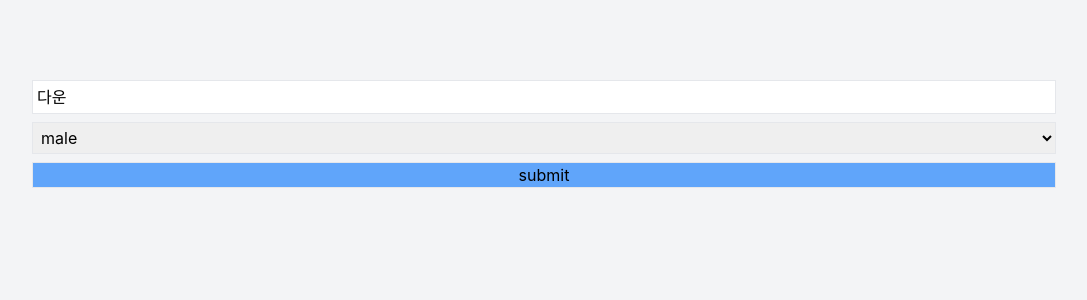
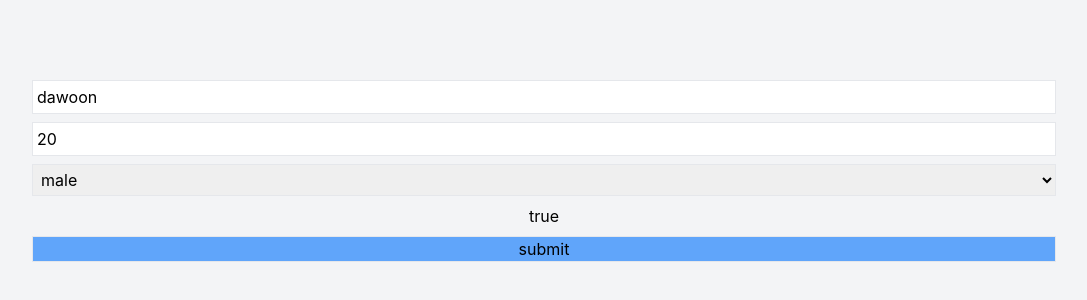
Before and after one commit to hec8897/useHookForm, a React (Create React App) app: page / in a window 1280 px wide. Shown: the part 176-476 px from the top of the page, without its empty margins (96-1183 px from the left). Built offline with nearby package versions, Linux system fonts and the light colour scheme.

Commit message:
Add option (#3)
* register 기본 옵션

Signed-off-by: kim dawoon <dw.kim1@greenlabs.co.kr>

* 에러 메세지 추가

Signed-off-by: kim dawoon <dw.kim1@greenlabs.co.kr>

Signed-off-by: kim dawoon <dw.kim1@greenlabs.co.kr>
Co-authored-by: kim dawoon <dw.kim1@greenlabs.co.kr>

```diff
--- a/src/App.tsx
+++ b/src/App.tsx
@@ -3,9 +3,14 @@ import "./App.css";
 import { useForm } from "react-hook-form";
 
 const App = () => {
-  const { register, handleSubmit } = useForm({
+  const {
+    register,
+    handleSubmit,
+    formState: { isValid, errors },
+  } = useForm({
     defaultValues: {
-      name: "다운",
+      name: "dawoon",
+      age: 20,
       gender: "male",
     },
   });
@@ -20,12 +25,30 @@ const App = () => {
             <input
               className="border w-full p-1"
               type="text"
-              {...register("name")}
+              autoComplete="off"
+              {...register("name", {
+                required: "아이디는 필수 입력입니다.",
+                pattern: /^[A-Za-z]+$/i,
+                maxLength: 20,
+                minLength: 1,
+              })}
+            />
+            {errors.name?.message}
+
+            <input
+              className="border w-full p-1"
+              type="number"
+              autoComplete="off"
+              {...register("age", {
+                max: 30,
+                min: 20,
+              })}
             />
             <select className="border w-full p-1" {...register("gender")}>
               <option value="female">female</option>
               <option value="male">male</option>
             </select>
+            {isValid ? "true" : "false"}
             <input
               type="submit"
               className="border bg-blue-400 w-full"
```
